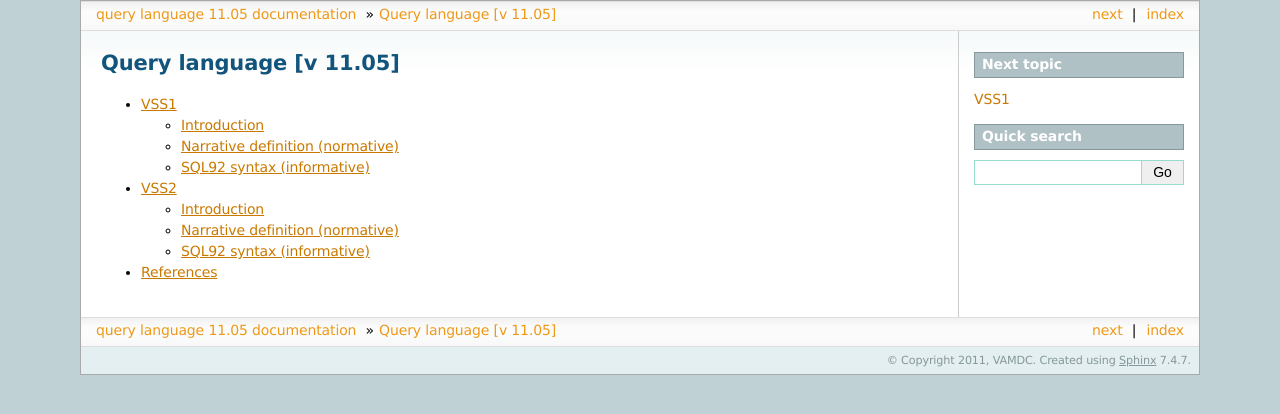
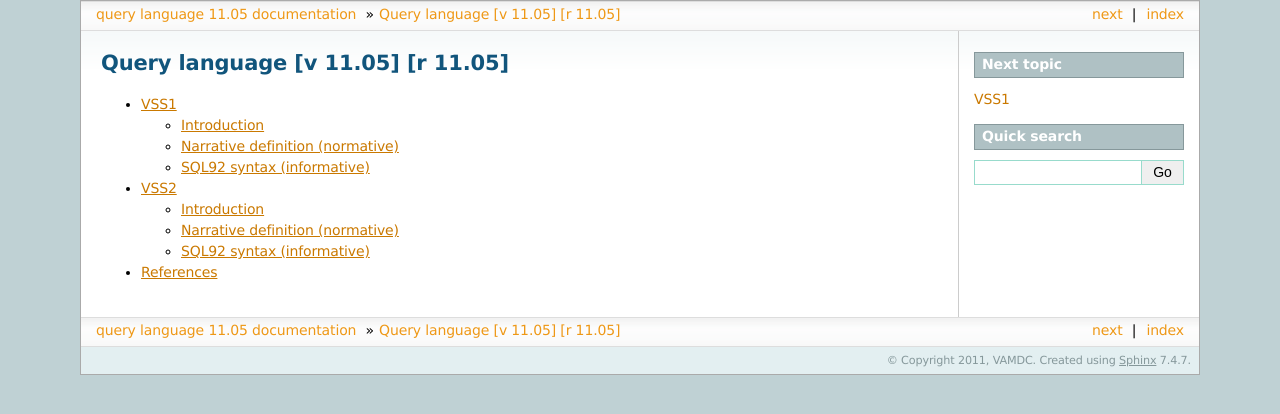
Before and after one commit to VAMDC/Standards, a Sphinx documentation site: the page built from doc/source/queryLanguage/index.rst, in a window 1280 px wide. Shown: the top 414 px of the page. Built offline with Sphinx 7.4.7, drawn with Linux system fonts in a browser that asks for light colours; formulas are drawn with MathJax 3.

Commit message:
added queryLanguage-version substitution

```diff
--- a/doc/source/queryLanguage/index.rst
+++ b/doc/source/queryLanguage/index.rst
@@ -1,6 +1,9 @@
-.. _queryLanguage-index:
+.. _queryLanguage-index::
+.. |queryLanguageVersion| replace:: 11.05
 
-Query language  [v |version|]
+
+
+Query language  [v |queryLanguageVersion|] [r |release|]
 ==============================
 
 .. toctree::
```
